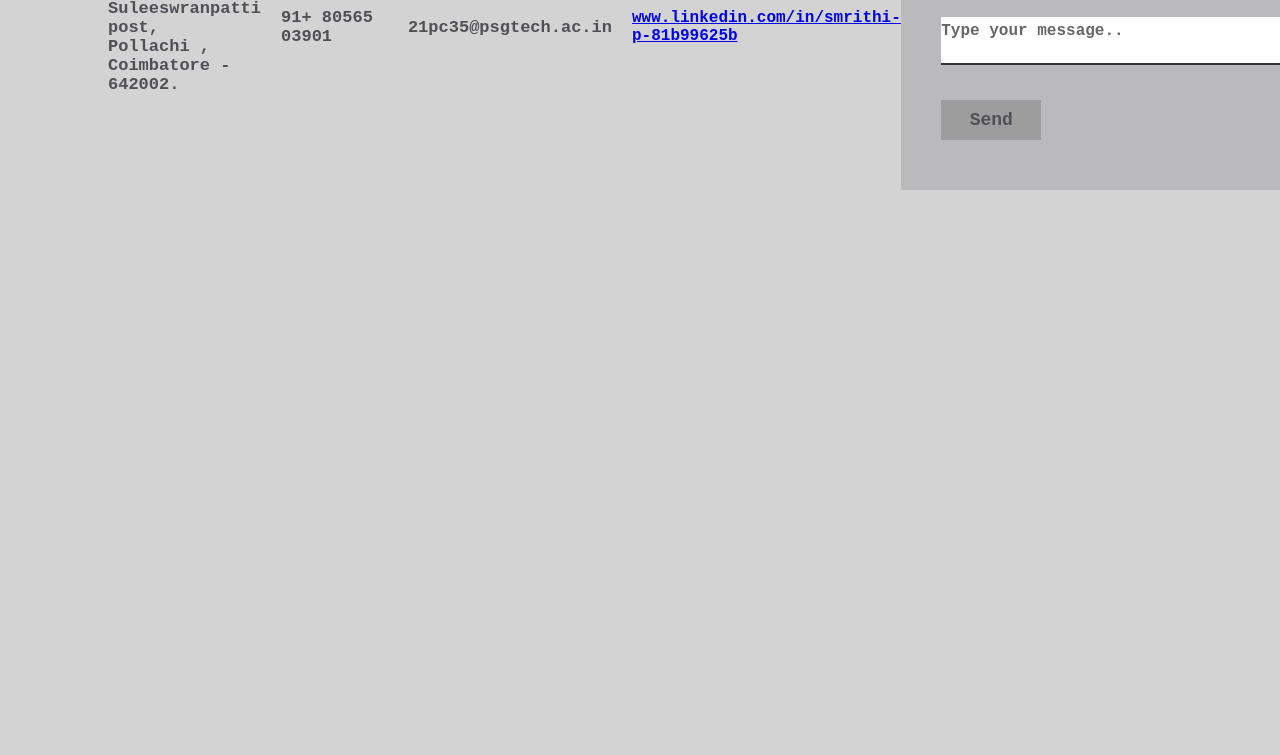
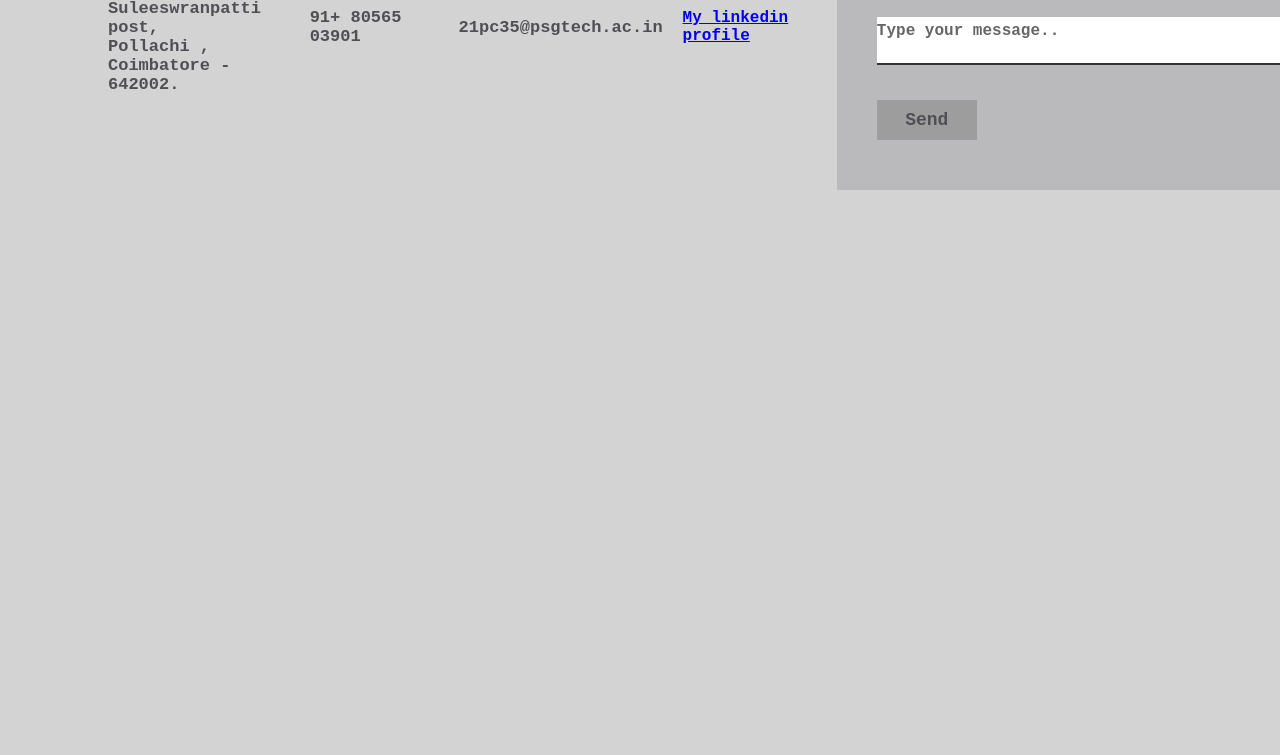
Before and after one commit to smriithhii/Portfolio, a plain HTML site: page index.html in a window 1280 px wide. Shown: the part 5661-6416 px from the top of the page. Drawn offline with Linux system fonts and the light colour scheme.

Commit message:
Update index.html

```diff
--- a/index.html
+++ b/index.html
@@ -177,7 +177,7 @@
                             <div class="text">
                                 <i class="fa-brands fa-linkedin-in"></i>
                                 <h4>Linkedin</h4>
-                                <a href="www.linkedin.com/in/smrithi-p-81b99625b">www.linkedin.com/in/smrithi-p-81b99625b</a>
+                                <a href="https://www.linkedin.com/in/smrithi-p-81b99625b">My linkedin profile</a>
                             </div>
                         </div>
                     </div>
```
